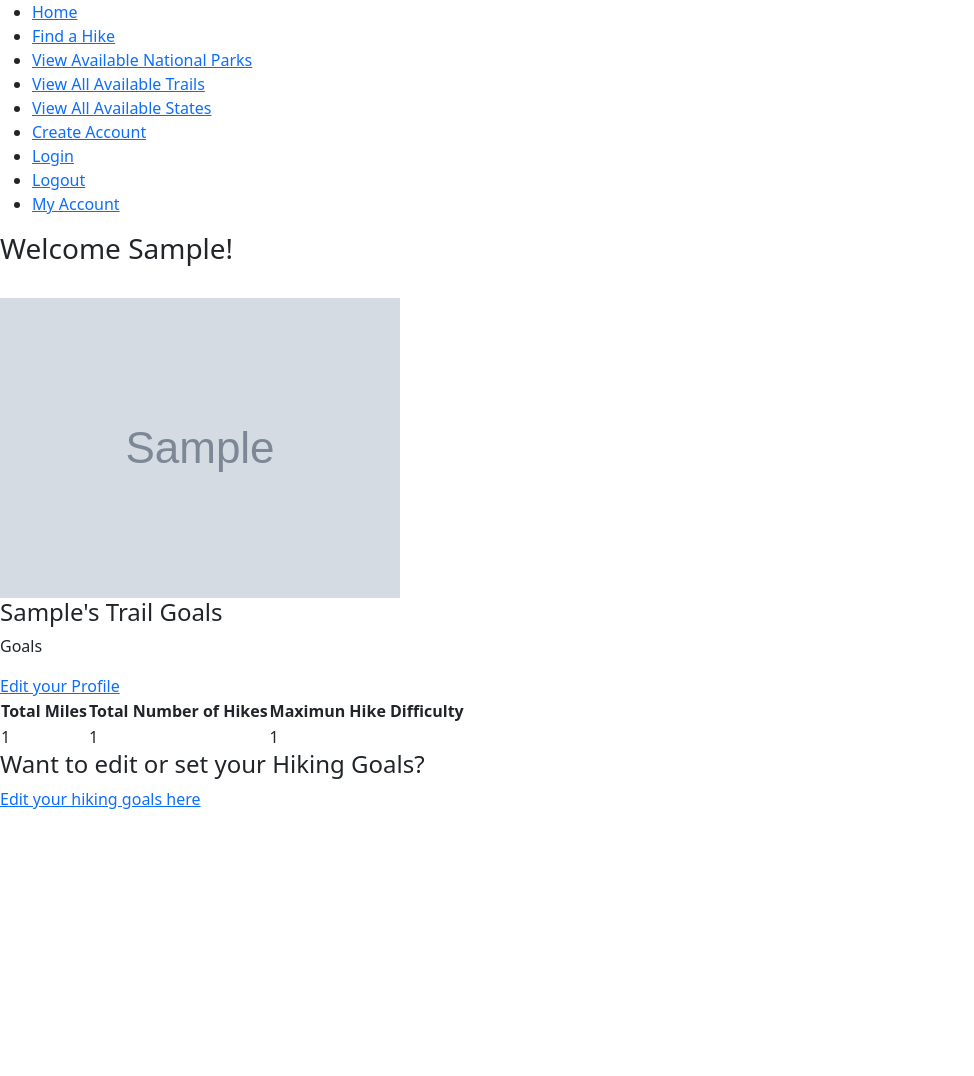
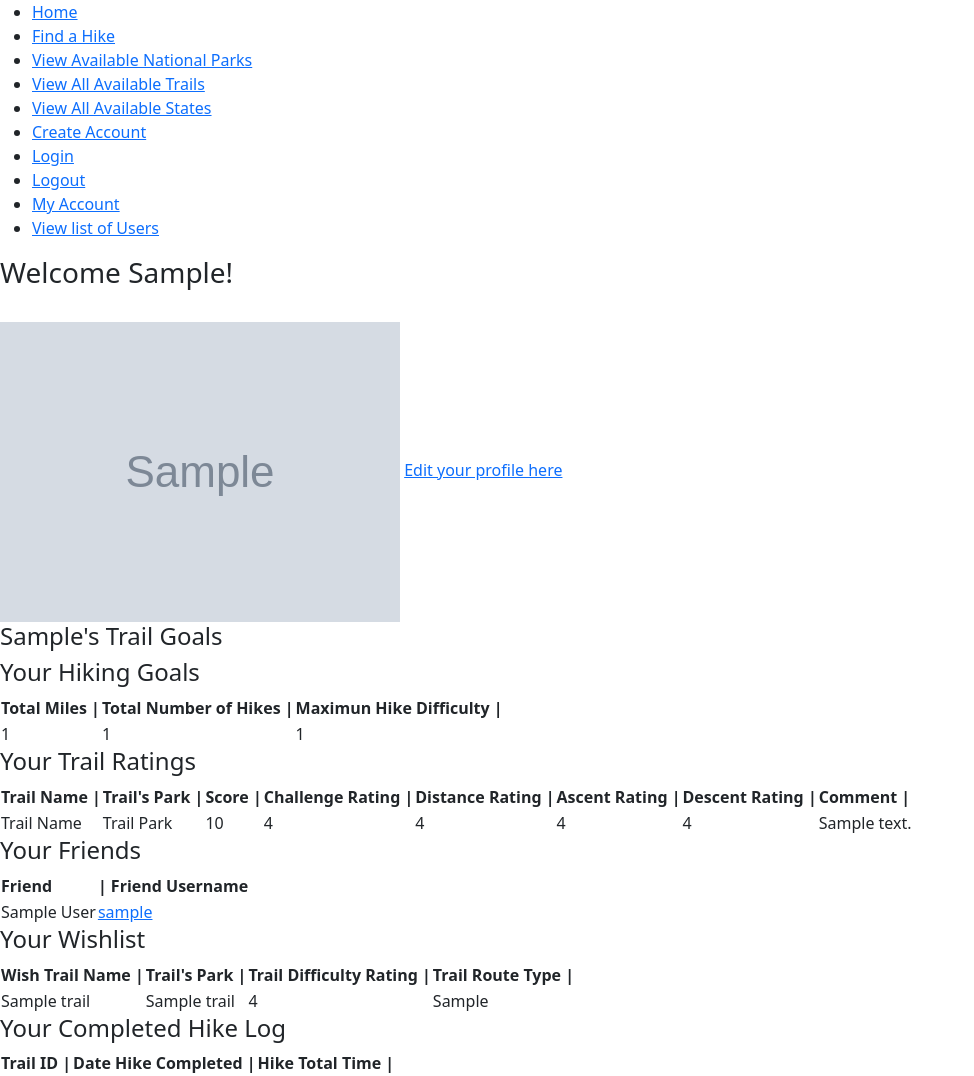
Before and after one commit to AlixLieblich/hb-fullstack-hike-project, a Flask app: page /user_profile in a window 1280 px wide. Shown: the whole page, without its empty margins (0-974 px from the left). Before the commit the page ends 809 px from the top, so only its background shows below. Run offline with Flask 2, Linux system fonts and the light colour scheme; a user stored in the database is signed in; tables that the repository leaves empty hold one stand-in row (values such as "Sample post"); grey boxes marked "Sample" are stand-in pictures; lists and menus that the app fills with data are empty.

Commit message:
Users can now view their hiking goals, trail ratings, trail wishlist, and completed hike log on their profile

```diff
--- a/server.py
+++ b/server.py
@@ -117,45 +117,82 @@ def display_create_account_form():
 def view_user_profile():
     """View user profile."""
 
-#check if user in session
-#get id from session
-#use id to populate profile looking at
-
     if not current_user.is_authenticated:
         flash('Please log in to view your account.')
-        return redirect('/login') #may need to redirect to login page?
+        return redirect('/login')
 
     user_id = current_user.user_id
     user_object = crud.get_user_by_id(user_id)
-
+    user_friends = crud.get_user_friends(user_id) #object returned is a list, so we index into that list using [0] and then the info stored there is useful and accessbile for user_profile.html
+    user_wishlist = crud.get_user_wishes(user_id) #if want return whole list, dont use [0]
+    user_hike_log = crud.get_user_hike_log(user_id)
+    user_ratings = crud.get_user_ratings(user_id)[0]
     user_goals = crud.get_goals_by_user_id(user_id)
 
+    friends_info =[]
+    for friend in user_friends:
+        friend = crud.get_friend_user_object(user_friends[0].friend_user_id)
+        friends_info.append(friend)
 
-    # goal_miles = user_goals[goal_miles]
-    # goal_number_hikes = user_goals[goal_number_hikes]
-    # goal_hike_difficulty = user_goals[goal_hike_difficulty]
-    # print("-----------------------------------------")
-    # print(user_goals)
-    # print(user_goals[goal_miles])
-    # print(user_goals.goal_hike_difficulty)
+    wish_list_trail_info = []
+    for trail in user_wishlist:
+        trail = crud.get_wish_trail_object(user_wishlist[0].trail_id)
+        wish_list_trail_info.append(trail)
 
-
-    # user_id = model.User.get_id('user_id')
-    # user = crud.get_user_by_id(user_id)
-    # need to return user info to be used in user_profile
-    # when you click on 'My Profile,' does user-id come from session?
+    log_hike_info = []
+    for hike in user_hike_log:
+        hike = crud.get_log_trail_object(user_hike_log[0].hike_id)
+        log_hike_info.append(hike)
 
     return render_template('user_profile.html',
                             user_id=user_id,
                             user_object=user_object,
-                            user_goals=user_goals)
+                            user_goals=user_goals,
+                            user_friends=user_friends,
+                            user_wishlist=user_wishlist,
+                            user_hike_log=user_hike_log,
+                            user_ratings=user_ratings,
+                            friends_info=friends_info,
+                            wish_list_trail_info=wish_list_trail_info,
+                            log_hike_info=log_hike_info)
+
+@app.route('/users')
+def users_list():
+    """View users list."""
+
+    all_users = crud.get_all_users()
+
+    return render_template('users.html',
+                            all_users=all_users)
+
+@app.route('/users/<user_id>')
+def view_user_profiles(user_id):
+    """View other user's profiles."""
+
+    # user_id = current_user.user_id #click on user, get user id
+    user_object = crud.get_user_by_id(user_id)
+    user_goals = crud.get_goals_by_user_id(user_id)
+    user_wishlist = crud.get_user_wishes(user_id)
+
+    wish_list_trail_info = []
+    for trail in user_wishlist:
+        trail = crud.get_wish_trail_object(user_wishlist[0].trail_id)
+        wish_list_trail_info.append(trail)
+
+    return render_template('view_users.html',
+                            user_id=user_id,
+                            user_object=user_object,
+                            user_goals=user_goals,
+                            wish_list_trail_info=wish_list_trail_info,
+                            user_wishlist=user_wishlist)
+######################################################################################
 
 @app.route("/profile_edit")
 def show_edit_profile_page():
     """Display to user the Edit Profile Page."""
 
     if not current_user.is_authenticated:
-        return redirect('/')
+        return redirect('/login')
 
     user_id = current_user.user_id
     user_object = crud.get_user_by_id(user_id)
@@ -175,36 +212,27 @@ def edit_user_profile():
 
     user_id = current_user.user_id
     user_object = crud.get_user_by_id(user_id)
+
     form_id = request.form.get("form_id")
 
     #basic form
     if form_id == "basic_profile_information":
-        user_fname = request.form.get("fname")
-        user_lname = request.form.get("lname")
+        user_fname = request.form.get("first_name")
+        user_lname = request.form.get("last_name")
         email = request.form.get("email")
         crud.update_user_profile_info(user_id, user_fname, user_lname, email)
 
         return redirect("profile_edit")
 
-    #goals form
-    # user_id = current_user.user_id
-    # user_object = crud.get_user_by_id(user_id)
-    if form_id == "basic_profile_information":
+    if form_id == "hiking_goals":
 
         goal_miles = request.form.get('goal_miles')
         goal_number_hikes = request.form.get('goal_number_hikes')
         goal_hike_difficulty = request.form.get('goal_hike_difficulty')
 
-        crud.update_user_hiking_goals(user_id, goal_miles, goal_number_hikes, goal_hike_difficulty, user_id)
+        crud.update_user_hiking_goals(user_id, goal_miles, goal_number_hikes, goal_hike_difficulty)
 
         return redirect("profile_edit")
-
-        # return render_template('/user_profile.html',
-        #             goal_miles=goal_miles,
-        #             goal_number_hikes=goal_number_hikes,
-                    # goal_hike_difficulty=goal_hike_difficulty,
-                    # user_id=user_id,
-                    # user_object=user_object)
 
     #profile pic
     elif form_id == "profile_picture":
@@ -229,6 +257,7 @@ def edit_user_profile():
         return redirect("/profile_edit")
 
     #password
+    # Known bug: if more than one user has the same password (ie. 'test') then all users passwords will be updated (ie. updated to 'Test!')..
     elif form_id == "password_change":
         old_password = request.form.get("old_password")
         new_password = request.form.get("new_password")
@@ -237,7 +266,7 @@ def edit_user_profile():
             flash("Old password is incorrect")
         else:
             flash("Password Updated")
-        return redirect("/profile/edit")
+        return redirect("/profile_edit")
 
     else:
         flash("Unhandled form submission")
@@ -246,38 +275,6 @@ def edit_user_profile():
     return render_template('profile_edit.html',
                             user_id=user_id,
                             user_object=user_object)
-
-# edit profile route
-# check if user is logged in
-# get form id from html and store in a var to use
-#   if form_id == "basic_info":
-#       update that stuff # use a crud function to to query for user and use .update in the query to update and commit to session
-#   if form_id =="profile picture":
-#       if picture not in request.files, flash "not found" redirect
-# edit photo using from PIL import Image in image_helper.py
-# returns html template with three forms: basic info, profile picutre, profile password each with own submit button
-
-# # USER GOAL ROUTES
-# @app.route('/new_goal', methods=['POST'])
-# def create_new_goal():
-#     """Create a new goal."""
-
-#     user_id = current_user.user_id
-#     user_object = crud.get_user_by_id(user_id)
-
-#     goal_miles = request.form.get('goal_miles')
-#     goal_number_hikes = request.form.get('goal_number_hikes')
-#     goal_hike_difficulty = request.form.get('goal_hike_difficulty')
-
-#     crud.create_goal(goal_miles, goal_number_hikes, goal_hike_difficulty, user_id)
-
-#     flash('Goals succesfully created.')
-#     return render_template('/user_profile.html',
-#                     goal_miles=goal_miles,
-#                     goal_number_hikes=goal_number_hikes,
-#                     goal_hike_difficulty=goal_hike_difficulty,
-#                     user_id=user_id,
-#                     user_object=user_object)
 
 # RATING ROUTES
 @app.route('/new_rating', methods=['POST'])
@@ -313,7 +310,6 @@ def trail_detail(trail_id):
 
     trail_details = crud.get_trail_by_id(trail_id)
     ratings = crud.get_all_ratings()
-    print(ratings)
     # for rating in ratings:
     #     total_score = sum(score)
     #     av_total_score = total_score / num_scores
--- a/static/functionality.js
+++ b/static/functionality.js
@@ -12,6 +12,7 @@ $.ajax({
             'x-rapidapi-host': "community-open-weather-map.p.rapidapi.com"},
     data: {lat:  $('#current-weather').data("lat"), lon:$('#current-weather').data("lon")}
 }).done((res) =>{
+
         // let results = res['results'];
         let tempValue = res['main']['temp'];
         let nameValue = res['name']
--- a/templates/base.html
+++ b/templates/base.html
@@ -23,8 +23,7 @@
       <li><a href="/login">Login</a></li>
       <li><a href="/logout">Logout</a></li>
       <li><a href="/user_profile">My Account</a></li>
-
-
+      <li><a href="/users">View list of Users</a></li>
 
     </ul>
   </nav>
--- a/templates/profile_edit.html
+++ b/templates/profile_edit.html
@@ -44,4 +44,9 @@
     <p> New Password: <input type="text" name="new_password"></p>
     <input type="submit" name="Save" />
 </form>
+
+<!-- edit friends form -->
+
+<!-- Edit Hike log form -->
+
 {% endblock %}
--- a/templates/user_profile.html
+++ b/templates/user_profile.html
@@ -10,18 +10,17 @@
 {%else%}
 <img src="/static/img/profile_pictures/default.png" />
 {%endif%}
-
+<a href="/profile_edit">Edit your profile here</a>
 <h4>{{ user_object.user_fname }}'s Trail Goals</h4>
-<p>Goals</p>
-<a href="/profile_edit">Edit your Profile</a>
+<h4>Your Hiking Goals</h4>
 <!-- if else if user has profile picutre, display it; else display default image -->
 <!-- fake users have assigned images  -->
 <!-- prfile picture is a part of model User -->
 <table>
   <tr>
-    <th>Total Miles</th>
-    <th>Total Number of Hikes</th>
-    <th>Maximun Hike Difficulty</th>
+    <th>Total Miles   |</th>
+    <th>Total Number of Hikes   |</th>
+    <th>Maximun Hike Difficulty   |</th>
 
   </tr>
   <tr>
@@ -30,20 +29,89 @@
     <td>{{ user_goals.goal_hike_difficulty }}</td>
 
   </tr>
+</table>
+<!--  -->
+<h4>Your Trail Ratings</h4>
+<table>
+  <tr>
+    <th>Trail Name  |</th>
+    <th>Trail's Park   |</th>
+    <th>Score   |</th>
+    <th>Challenge Rating   |</th>
+    <th>Distance Rating   |</th>
+    <th>Ascent Rating   |</th>
+    <th>Descent Rating   |</th>
+    <th>Comment   |</th>
 
+  </tr>
+  <tr>
+    <td>Trail Name</td>
+    <td>Trail Park</td>
+    <td>{{ user_ratings.score }}</td>
+    <td>{{ user_ratings.challenge_rating }}</td>
+    <td>{{ user_ratings.distance_rating }}</td>
+    <td>{{ user_ratings.ascent_rating }}</td>
+    <td>{{ user_ratings.descent_rating }}</td>
+    <td>{{ user_ratings.comment }}</td>
+
+  </tr>
 </table>
-<h4>Want to edit or set your Hiking Goals?</h4>
-<!-- <form method="post" action="/new_goal">
-  <p>What is your total mileage hiking goal? (Please enter a numeral).</p>
-  <p><label>Total Miles <input type="text" name="goal_miles"></label></p>
-  <p><input type="submit"></p>
-  <p>What is your total number of hikes to complete goal? (Please enter a numeral).</p>
-  <p><label>Total Number of hikes: <input type="text" name="goal_number_hikes"></label></p>
-  <p><input type="submit"></p>
-  <p>What is your maxium hike difficulty goal? (Please enter a numeral).</p>
-  <p><label>Maximum hike difficulty: <input type="text" name="goal_hike_difficulty"></label></p>
-  <p><input type="submit"></p>
-</form> -->
-<a href="/profile_edit">Edit your hiking goals here</a>
+<!--  -->
+<h4>Your Friends</h4>
+<table>
+  <tr>
+    <th>Friend</th>
+    <th>| Friend Username   </th>
+
+  </tr>
+  <tr>
+    {% for friend in friends_info %}
+    <td>{{ friends_info[0].user_fname }} {{friends_info[0].user_lname }}</td>
+    <td><a href="/users/{{ friends_info[0].user_id }}">{{ friends_info[0].username }}</a></td>
+  </table>
+  {% endfor %}
+
+<!--  -->
+    <h4>Your Wishlist</h4>
+
+     <table>
+      <tr>
+        <th>Wish Trail Name |</th>
+        <th>Trail's Park   |</th>
+        <th>Trail Difficulty Rating   |</th>
+        <th>Trail Route Type   |</th>
+
+      </tr>
+      <tr>
+        {% for wish in wish_list_trail_info %}
+        <td>{{ wish_list_trail_info[0].name }}</td>
+        <td>{{ wish_list_trail_info[0].area_name }}</td>
+        <td>{{ wish_list_trail_info[0].difficulty_rating }}</td>
+        <td>{{ wish_list_trail_info[0].route_type }}</td>
+
+      </tr>
+</table>
+{% endfor %}
+
+<!--  -->
+    <h4>Your Completed Hike Log</h4>
+
+     <table>
+      <tr>
+        <th>Trail ID |</th>
+        <th>Date Hike Completed   |</th>
+        <th>Hike Total Time   |</th>
+
+      </tr>
+      <tr>
+        {% for hike in log_hike_info %}
+        <td>{{ log_hike_info[0].trail_id }}</td>
+        <td>{{ log_hike_info[0].hike_completed_on }}</td>
+        <td>{{ log_hike_info[0].hike_total_time }}</td>
+
+      </tr>
+    </table>
+    {% endfor %}
+ <!--  -->
 
 {% endblock %}
```
Also changed, not shown: crud.py (+115 -8 lines), model.py (+81 -3 lines), seed_database.py (+22 -0 lines).
